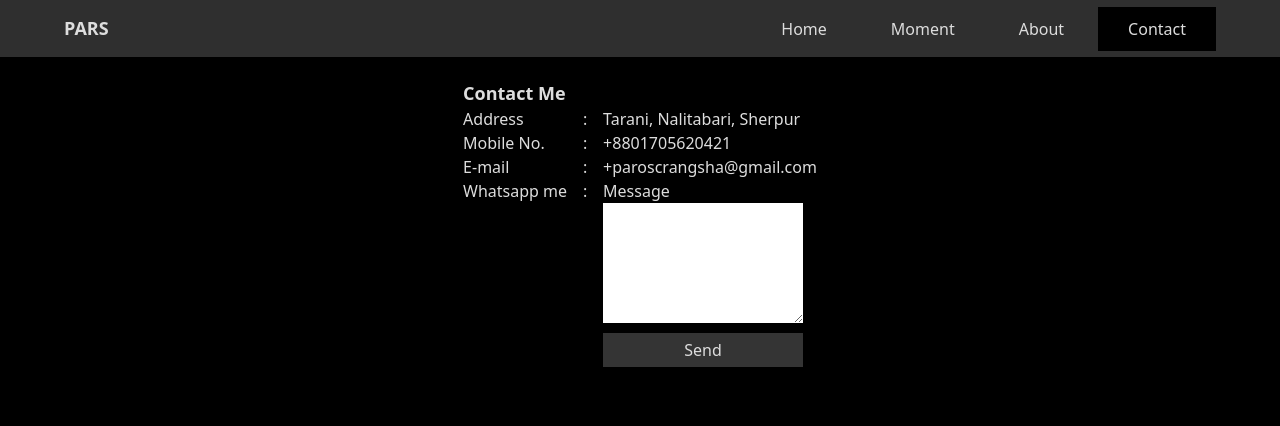
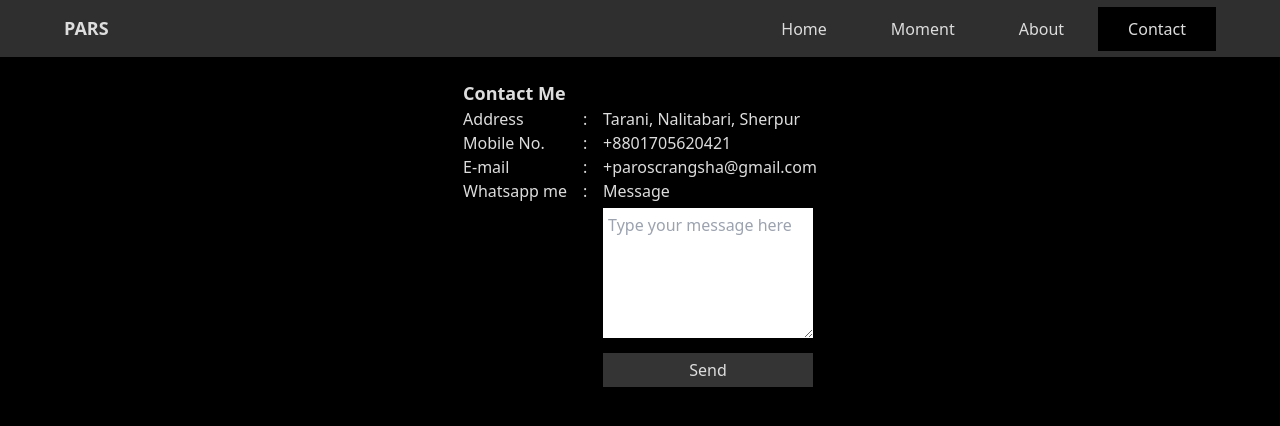
Before and after one commit to ParosRangsha/parosrangsha, a React (Vite) app: page /contact in a window 1280 px wide. Shown: the top 426 px of the page. Built offline with nearby package versions, Linux system fonts and the light colour scheme.

Commit message:
field update

```diff
--- a/src/Pages/Contact.jsx
+++ b/src/Pages/Contact.jsx
@@ -33,7 +33,7 @@ const Contact = () => {
             <p className='w-[120px]'>Whatsapp me</p> <p className='w-[20px]'>:</p>
             <div className="flex flex-col">
               <label htmlFor="whatsapptxt">Message</label>
-              <textarea name="" id="whatsapptxt" cols={20} rows={5} onChange={txtMessage}/>
+              <textarea name="" id="whatsapptxt" cols={20} rows={5} onChange={txtMessage} className='text-[#000] p-[5px] my-[5px]' placeholder='Type your message here'/>
               <button onClick={sendtoMessage} className='py-[5px] px-[20px] bg-[#343434] mt-[10px] hover:bg-[#770]'>Send</button>
             </div>
           </div>
```
